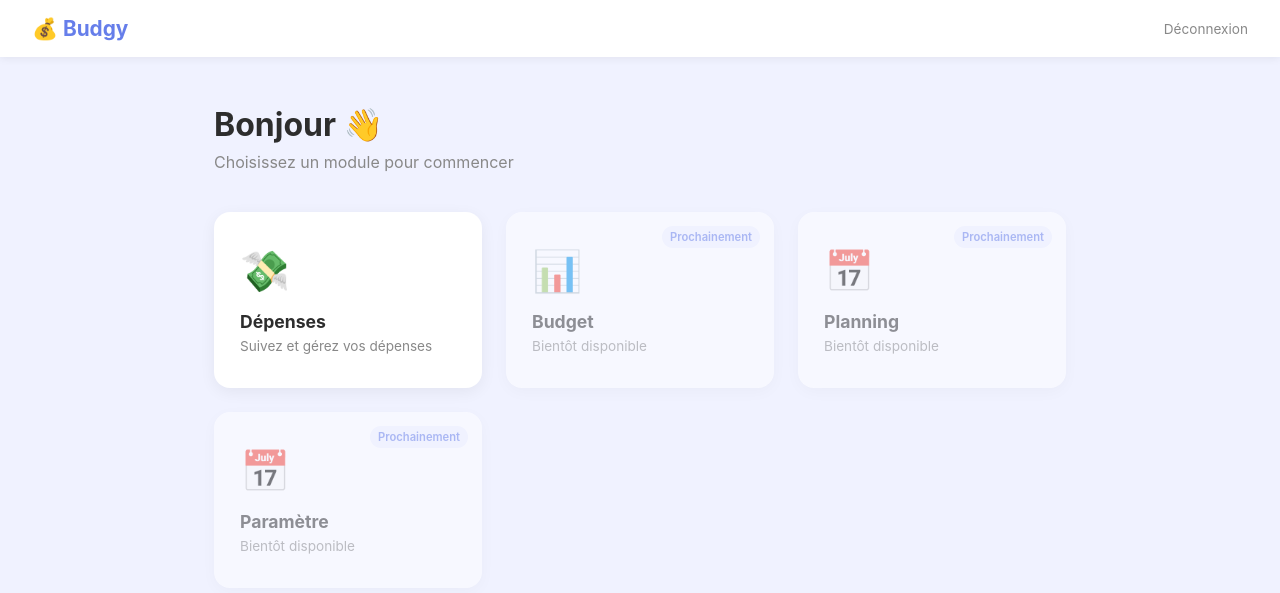
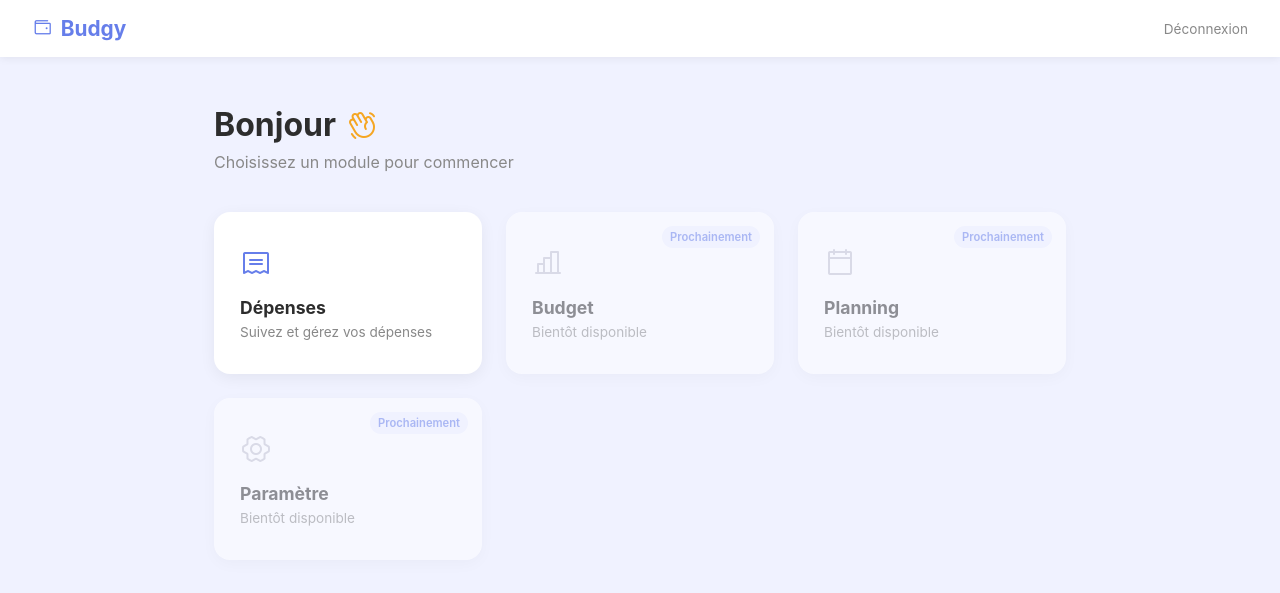
Before and after one commit to Gitjaphet/Budgy, a Django app: page / in a window 1280 px wide. Shown: the top 593 px of the page. Run offline with Django 5.2, Linux system fonts and the light colour scheme; the visitor is signed in with stand-in values (Sample User, id 1).

Commit message:
dashboard

```diff
--- a/backend/core/static/core/css/dashboard.css
+++ b/backend/core/static/core/css/dashboard.css
@@ -105,3 +105,34 @@ body {
     padding: 4px 8px;
     border-radius: 20px;
 }
+
+
+.module-icon {
+    font-size: 2rem;
+    color: #667eea;
+    margin-bottom: 12px;
+}
+
+.module-card.disabled .module-icon {
+    color: #c4c4d0;
+}
+
+.navbar-brand {
+    display: flex;
+    align-items: center;
+    gap: 8px;
+}
+
+.navbar-brand i {
+    font-size: 1.3rem;
+}
+
+.welcome {
+    display: flex;
+    align-items: center;
+    gap: 10px;
+}
+
+.welcome i {
+    color: #f5a623;
+}
--- a/backend/core/templates/core/dashboard.html
+++ b/backend/core/templates/core/dashboard.html
@@ -5,11 +5,12 @@
     <meta charset="UTF-8">
     <meta name="viewport" content="width=device-width, initial-scale=1.0">
     <title>Budgy — Dashboard</title>
+    <link rel="stylesheet" href="https://unpkg.com/@phosphor-icons/web@2.1.1/src/regular/style.css">
     <link rel="stylesheet" href="{% static 'core/css/dashboard.css' %}">
 </head>
 <body>
     <nav class="navbar">
-        <span class="navbar-brand">💰 Budgy</span>
+        <span class="navbar-brand"><i class="ph ph-wallet"></i> Budgy</span>
         <div style="display:flex; align-items:center; gap:16px;">
             <span class="navbar-org">{{ request.tenant.nom }}</span>
             <a href="{% url 'logout' %}" style="color:#888; text-decoration:none; font-size:0.85rem;">Déconnexion</a>
@@ -17,33 +18,38 @@
     </nav>
 
     <main class="container">
-        <h1 class="welcome">Bonjour 👋</h1>
+        <h1 class="welcome">Bonjour <i class="ph ph-hand-waving"></i></h1>
         <p class="subtitle">Choisissez un module pour commencer</p>
 
         <div class="modules-grid">
 
-            <a href="/depenses/" class="module-card">
-                <div class="module-icon">💸</div>
+            <a href="/depenses/" class="module-card"
+               hx-get="/depenses/"
+               hx-select="body"
+               hx-target="body"
+               hx-swap="outerHTML"
+               hx-push-url="true">
+                <div class="module-icon"><i class="ph ph-receipt"></i></div>
                 <div class="module-name">Dépenses</div>
                 <div class="module-desc">Suivez et gérez vos dépenses</div>
             </a>
 
             <div class="module-card disabled">
-                <div class="module-icon">📊</div>
+                <div class="module-icon"><i class="ph ph-chart-bar"></i></div>
                 <div class="module-name">Budget</div>
                 <div class="module-desc">Bientôt disponible</div>
                 <span class="badge">Prochainement</span>
             </div>
 
             <div class="module-card disabled">
-                <div class="module-icon">📅</div>
+                <div class="module-icon"><i class="ph ph-calendar-blank"></i></div>
                 <div class="module-name">Planning</div>
                 <div class="module-desc">Bientôt disponible</div>
                 <span class="badge">Prochainement</span>
             </div>
 
             <div class="module-card disabled">
-                <div class="module-icon">📅</div>
+                <div class="module-icon"><i class="ph ph-gear-six"></i></div>
                 <div class="module-name">Paramètre</div>
                 <div class="module-desc">Bientôt disponible</div>
                 <span class="badge">Prochainement</span>
```
Also changed, not shown: backend/depenses/templates/depenses/liste_content.html (added, +162 -0 lines), backend/depenses/views.py (+7 -2 lines).
